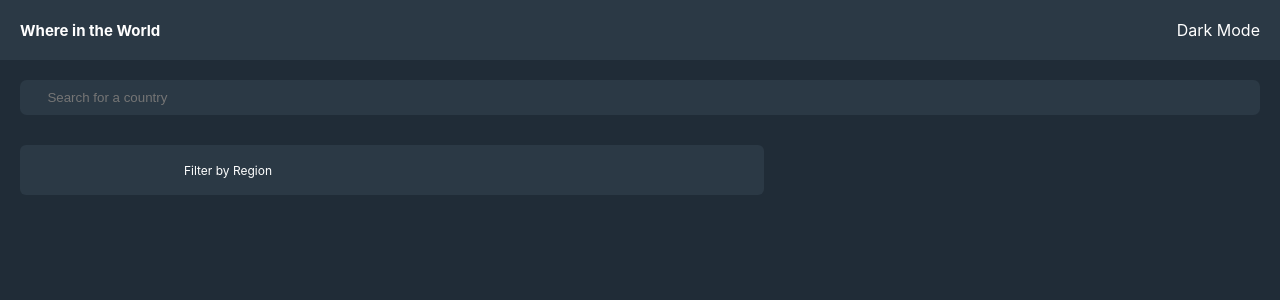
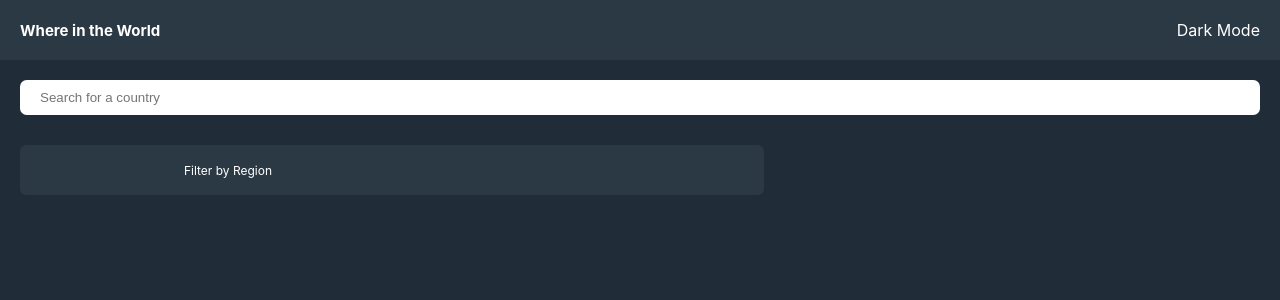
Before and after one commit to tobi-oye/rest-countries-api-with-color-theme-switcher-master, a React (Create React App) app: page / in a window 1280 px wide. Shown: the top 300 px of the page. Built offline with nearby package versions, Linux system fonts and the light colour scheme.

Commit message:
[chore]-addition of style props to search component

```diff
--- a/src/Components/Search/Search.js
+++ b/src/Components/Search/Search.js
@@ -1,17 +1,34 @@
 import { useState } from "react";
 import "../Search/Search.scss";
 
-const Search = () => {
+const Search = ({ elemColor, textColor }) => {
   let [prevSearchState, newSearchState] = useState();
+  const styles = {
+    searchComponent: {
+      width: "100%",
+      marginBottom: " 30px",
+    },
+    inputComponent: {
+      width: "100%",
+      height: "35px",
+      backgroundColor: `${elemColor}`,
+      borderRadius: "0.5em",
+      border: "none",
+      padding: "0px 20px",
+      color: `${textColor}`,
+    },
+  };
+  const { searchComponent, inputComponent } = styles;
   return (
-    <div className="search-component">
+    <div className="search-component" style={searchComponent}>
       <input
+        style={inputComponent}
         type="search"
         onChange={(event) => {
           newSearchState(event.target.value.trim());
         }}
         value={prevSearchState}
-        placeholder="  Search for a country"
+        placeholder="Search for a country"
       />
     </div>
   );
--- a/src/Components/Search/Search.scss
+++ b/src/Components/Search/Search.scss
@@ -1,13 +1 @@
 @import "utilities.scss";
-.search-component {
-  width: 100%;
-  input {
-    width: 100%;
-    height: 35px;
-    background-color: $Dark-Blue;
-    border-radius: 0.5em;
-    border: none;
-    padding: 0px 20px;
-  }
-  margin-bottom: 30px;
-}
```
